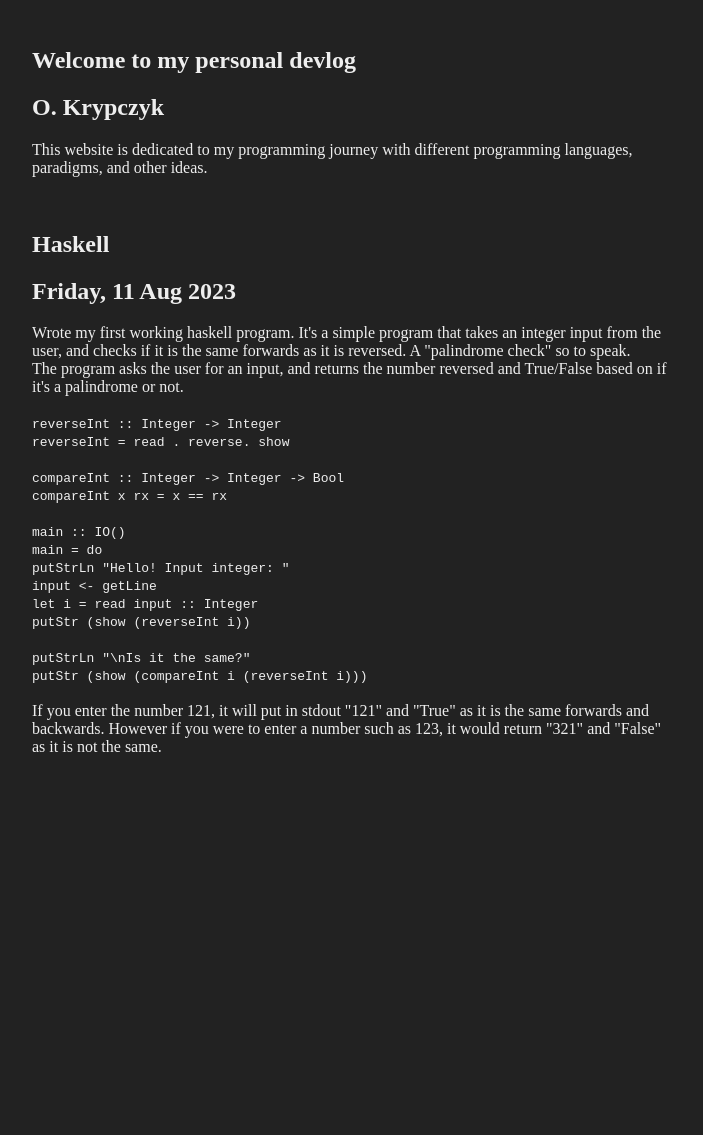
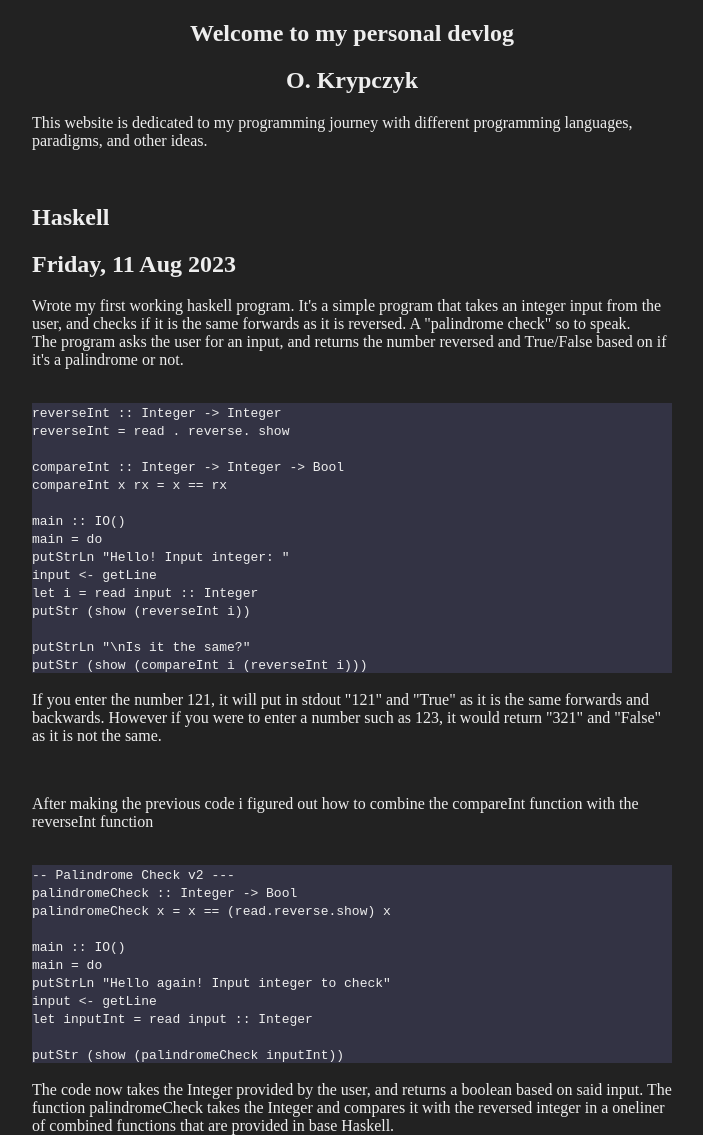
Before and after one commit to okryp/devlog, a plain HTML site: page index.html in a window 1280 px wide. Shown: the whole page, without its empty margins (288-991 px from the left). Before the commit the page ends 800 px from the top, so only its background shows below. Drawn offline with Linux system fonts and the light colour scheme.

Commit message:
Added extra content, changed styles

```diff
--- a/css/style.css
+++ b/css/style.css
@@ -3,17 +3,25 @@ body {
     color: #eee;
 }
 
+.center-text {
+    text-align: center;
+}
+
 #wrapper {
+    height: 100vh;
     position: absolute;
     top: 50%;
     left: 50%;
     transform: translate(-50%, -50%);
 }
 
+.code-block {
+    background: #334;
+}
+
 @media only screen and (max-width: 768px) {
     /* For phone users */
     #wrapper {
         width: 100vw;
-        height: 100vh;
     }
 }
--- a/index.html
+++ b/index.html
@@ -9,8 +9,8 @@
 <body>
     <div id="wrapper">
         <section id="Intro">
-            <h1>Welcome to my personal devlog</h1>
-            <h2>O. Krypczyk</h2>
+            <h1 class="center-text">Welcome to my personal devlog</h1>
+            <h2 class="center-text">O. Krypczyk</h2>
             <p>
                 This website is dedicated to my programming journey with different programming languages,
                 paradigms, and other ideas.
@@ -27,6 +27,7 @@
                 The program asks the user for an input, and returns the number reversed and True/False based on if it's a
                 palindrome or not.<br>
                 <br>
+                <div class="code-block">
                     <code>
                         reverseInt :: Integer -> Integer<br>
                         reverseInt = read . reverse. show<br>
@@ -44,9 +45,35 @@
                         putStrLn "\nIs it the same?"<br>
                         putStr (show (compareInt i (reverseInt i)))<br>
                     </code>
+                </div>
                 <br>
                 If you enter the number 121, it will put in stdout "121" and "True" as it is the same forwards and backwards.
                 However if you were to enter a number such as 123, it would return "321" and "False" as it is not the same.
+            </p>
+            <br>
+            <p>
+                After making the previous code i figured out how to combine the compareInt function with the reverseInt function
+                <br>
+                <br>
+                <div class="code-block">
+                    <code>
+                        -- Palindrome Check v2 ---<br>
+                        palindromeCheck :: Integer -> Bool<br>
+                        palindromeCheck x = x == (read.reverse.show) x<br>
+                        <br>
+                        main :: IO()<br>
+                        main = do<br>
+                            putStrLn "Hello again! Input integer to check"<br>
+                            input <- getLine<br>
+                            let inputInt = read input :: Integer<br>
+                            <br>
+                            putStr (show (palindromeCheck inputInt))<br>
+                    </code>
+                </div>
+                <br>
+                The code now takes the Integer provided by the user, and returns a boolean based on said input. The function
+                palindromeCheck takes the Integer and compares it with the reversed integer in a oneliner of combined functions
+                that are provided in base Haskell.
             </p>
         </section>
     </div>
```
Lines whose indentation alone changed are shown as unchanged.
